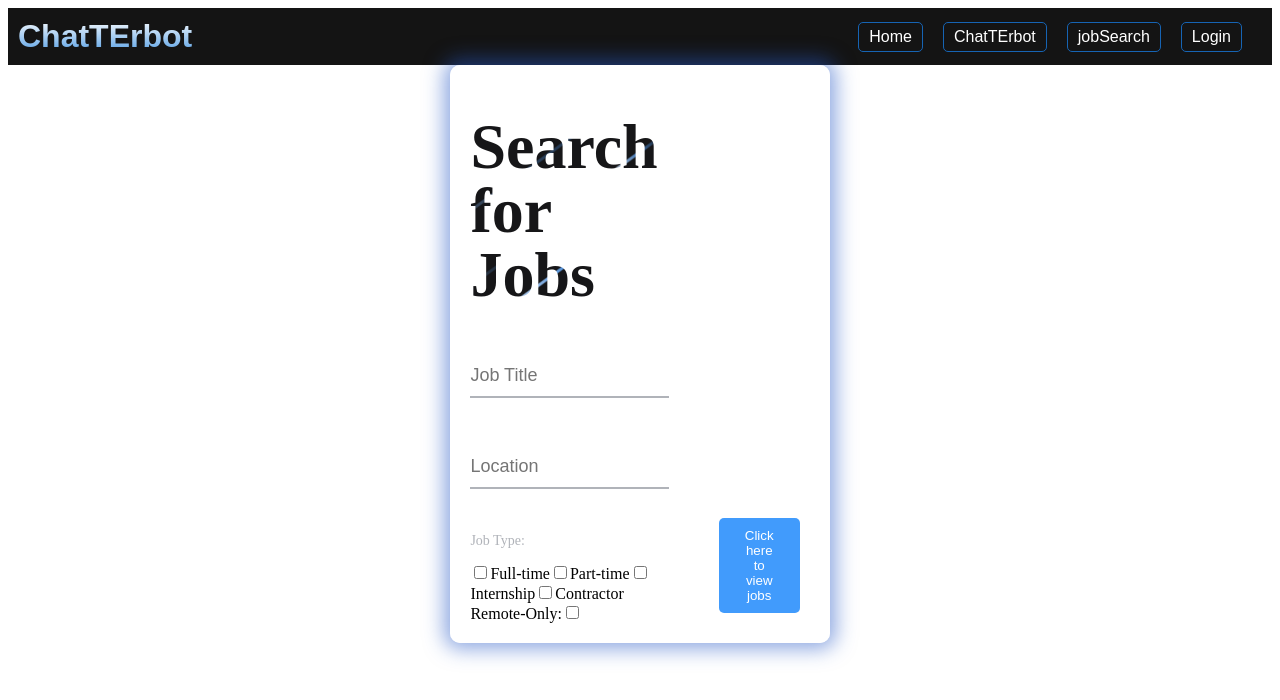
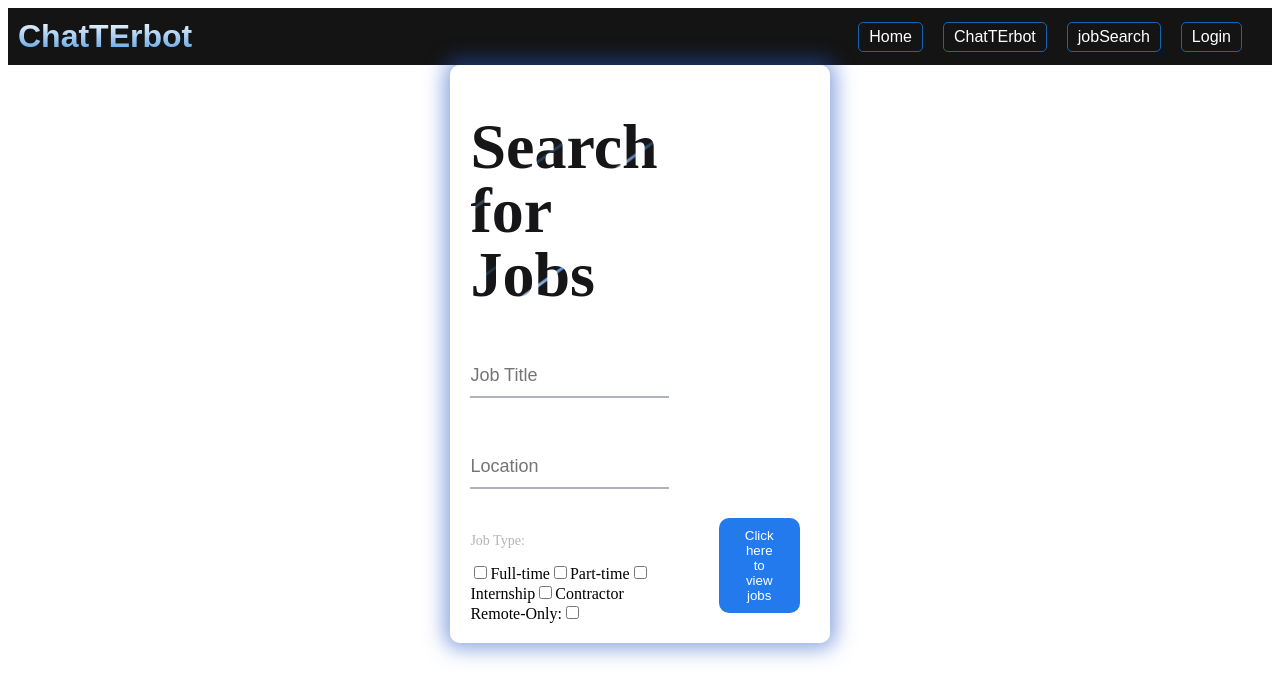
Before and after one commit to taypeoples/ChatTErbot, a Vue app in the folder vue/: page /jobSearch in a window 1280 px wide. In both pictures the pointer is over the button "Click here to view jobs". Shown: the top 700 px of the page. Built offline with nearby package versions, Linux system fonts and the light colour scheme.

Commit message:
Styling equal

```diff
--- a/vue/src/components/JobSearch.vue
+++ b/vue/src/components/JobSearch.vue
@@ -169,20 +169,20 @@ body {
 }
 
 button {
-  background-color: #007bff;
+  background-color:#3b5998;
   color: white;
   padding: 10px 20px;
   border: none;
-  border-radius: 5px;
+  border-radius: 10px;
   cursor: pointer;
 }
 
 button:hover {
-  background-color: #419bfc;
+  background-color: #237aec;
   color: white;
   padding: 10px 20px;
   border: none;
-  border-radius: 5px;
+  border-radius: 10px;
   cursor: pointer;
 }
 
--- a/vue/src/views/Home.vue
+++ b/vue/src/views/Home.vue
@@ -98,6 +98,6 @@ body {
 }
 
 .floating-card a:hover {
-  background-color: #4298df;
+  background-color: #237aec;
 }
 </style>
```
